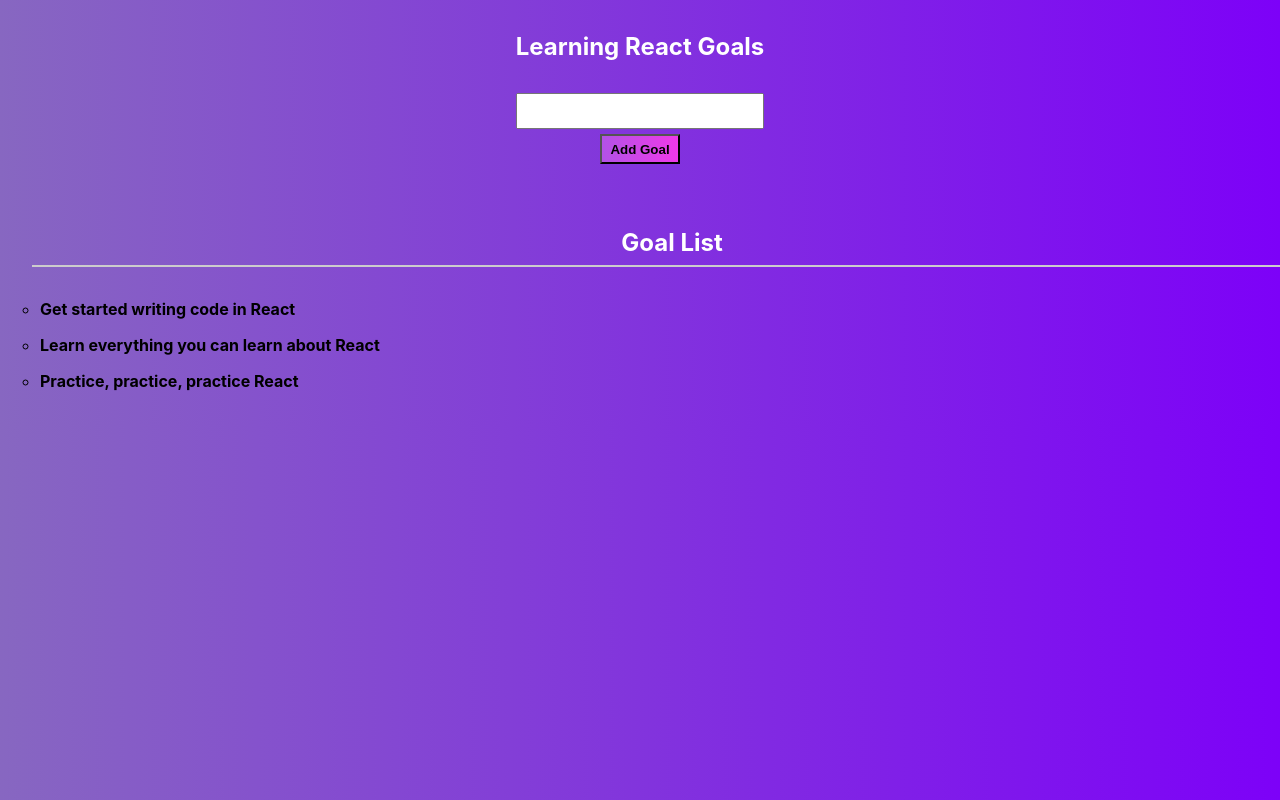
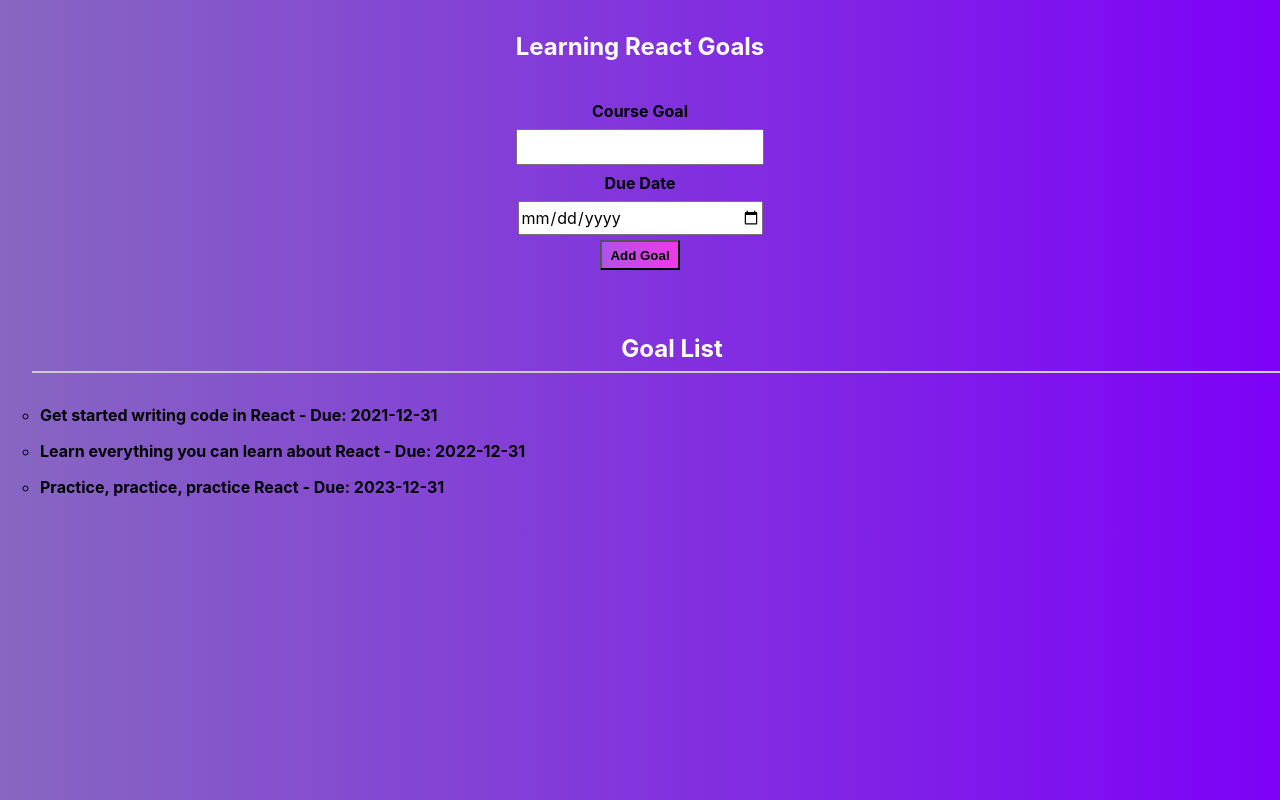
Before and after one commit to jrletner/my-react-app, a React (Create React App) app: page / in a window 1280 px wide. Shown: the top 800 px of the page. Built offline with nearby package versions, Linux system fonts and the light colour scheme.

Commit message:
refactor: Update course goals in App.js and add due dates

```diff
--- a/src/App.js
+++ b/src/App.js
@@ -6,9 +6,9 @@ import GoalList from './components/GoalList/GoalList';
 export default function App() {
   // define a state variable to store the course goals
   const [courseGoals, setCourseGoals] = useState([
-    { id: 'cg1', text: 'Get started writing code in React' },
-    { id: 'cg2', text: 'Learn everything you can learn about React' },
-    { id: 'cg3', text: 'Practice, practice, practice React' },
+    { id: 'cg1', text: 'Get started writing code in React', dueDate: '2021-12-31' },
+    { id: 'cg2', text: 'Learn everything you can learn about React', dueDate: '2022-12-31' },
+    { id: 'cg3', text: 'Practice, practice, practice React', dueDate: '2023-12-31' },
   ]);
 
   // this is a callback function that will be passed to NewGoal component in order to handle the new goal once it is submitted
--- a/src/components/GoalList/GoalList.js
+++ b/src/components/GoalList/GoalList.js
@@ -21,7 +21,7 @@ export default function GoalList(props) {
               }}
               key={goal.id}
             >
-              {goal.text}
+              {goal.text} - Due: {goal.dueDate}
             </li>
           );
         })}
--- a/src/components/NewGoal/NewGoal.css
+++ b/src/components/NewGoal/NewGoal.css
@@ -11,6 +11,11 @@
   height: 30px;
   margin-top: 5px;
   width: 5rem;
+}
+
+.new-goal label {
+  font-weight: bold;
+  margin: 0.5rem;
 }
 
 .new-goal button:hover {
--- a/src/components/NewGoal/NewGoal.js
+++ b/src/components/NewGoal/NewGoal.js
@@ -3,6 +3,7 @@ import './NewGoal.css';
 
 export default function NewGoal(props) {
   const [enteredText, setEnteredText] = useState('');
+  const [enteredDate, setEnteredDate] = useState('');
 
   // When the form is submitted, prevent the default behavior and log the entered text and reset the enteredText state
   function onSubmit(event) {
@@ -13,11 +14,16 @@ export default function NewGoal(props) {
     if (enteredText.trim().length === 0) {
       return;
     }
+    // handle empty date
+    if (enteredDate.trim().length === 0) {
+      return;
+    }
 
     // create a new goal object
     const newGoal = {
       id: Math.random().toString(),
       text: enteredText,
+      dueDate: enteredDate,
     };
 
     // pass the new goal object to the onAddGoal function
@@ -31,11 +37,17 @@ export default function NewGoal(props) {
   function textChangeHandler(event) {
     setEnteredText(event.target.value);
   }
+  function dateChangeHandler(event) {
+    setEnteredDate(event.target.value);
+  }
 
   return (
     <div>
       <form className="new-goal" onSubmit={onSubmit}>
-        <input onChange={textChangeHandler} value={enteredText} type="text" />
+        <label>Course Goal</label>
+        <input required onChange={textChangeHandler} value={enteredText} type="text" />
+        <label>Due Date</label>
+        <input required type="date" onChange={dateChangeHandler} />
         <button type="submit">Add Goal</button>
       </form>
     </div>
```
